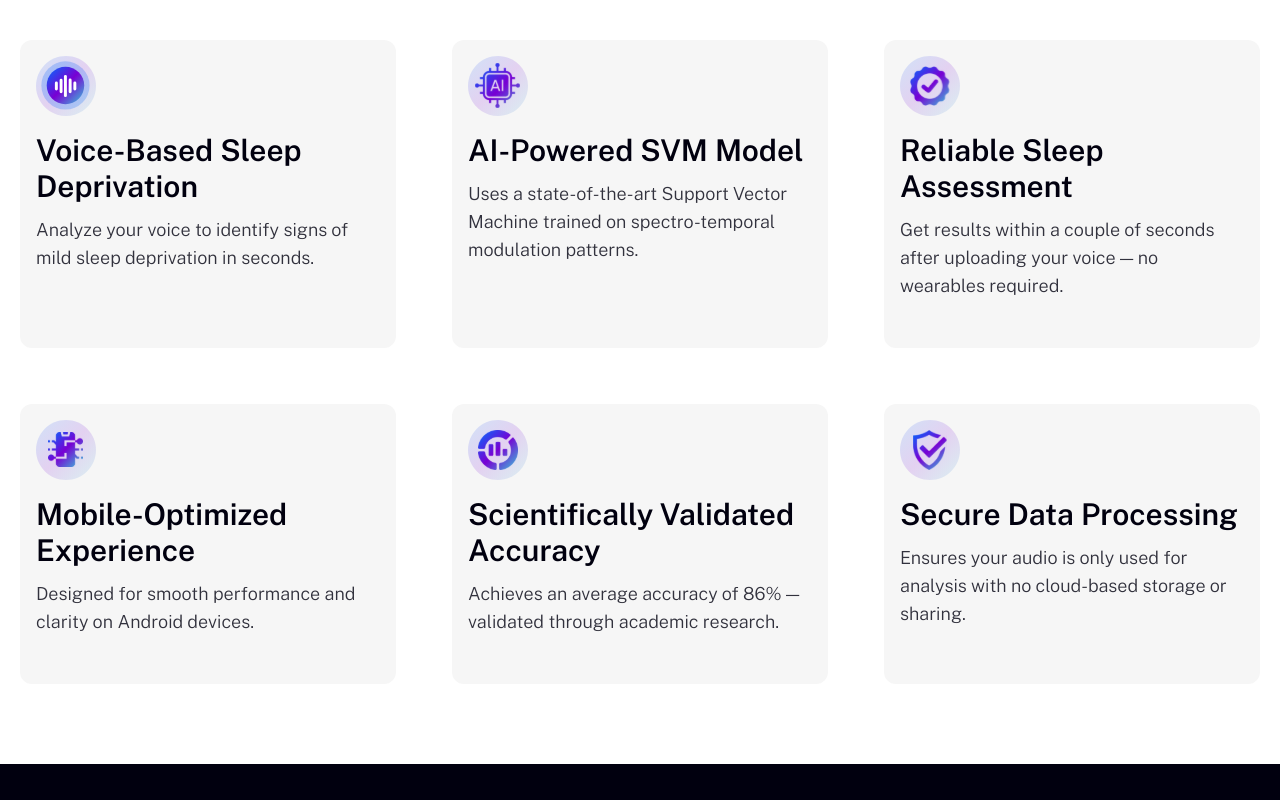
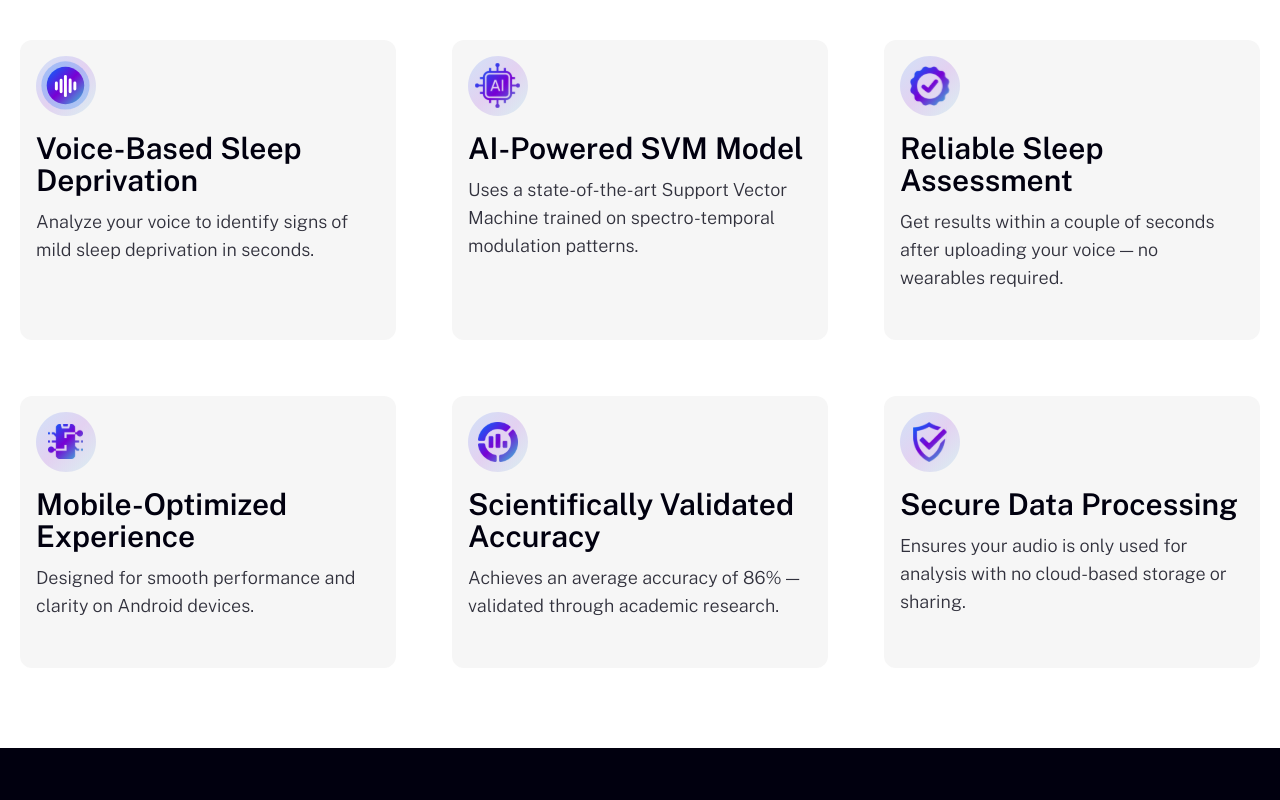
Before and after one commit to Knu09/sleepspec-landing, a React (Vite) app: page / in a window 1280 px wide. Shown: the part 1680-2480 px from the top of the page. Built offline with nearby package versions, Linux system fonts and the light colour scheme.

Commit message:
style (input.css): update h2 leading

```diff
--- a/src/css/input.css
+++ b/src/css/input.css
@@ -7,7 +7,7 @@
         @apply font-publicsans font-bold text-[clamp(2rem,5vw,3.8rem)] leading-tight;
     }
     h2 {
-        @apply font-publicsans font-semibold text-3xl;
+        @apply font-publicsans font-semibold leading-8 text-[clamp(1.525rem,5vw,1.875rem)];
     }
     h3 {
         @apply font-publicsans font-bold leading-tight text-[clamp(2rem,5vw,3.25rem)];
```
